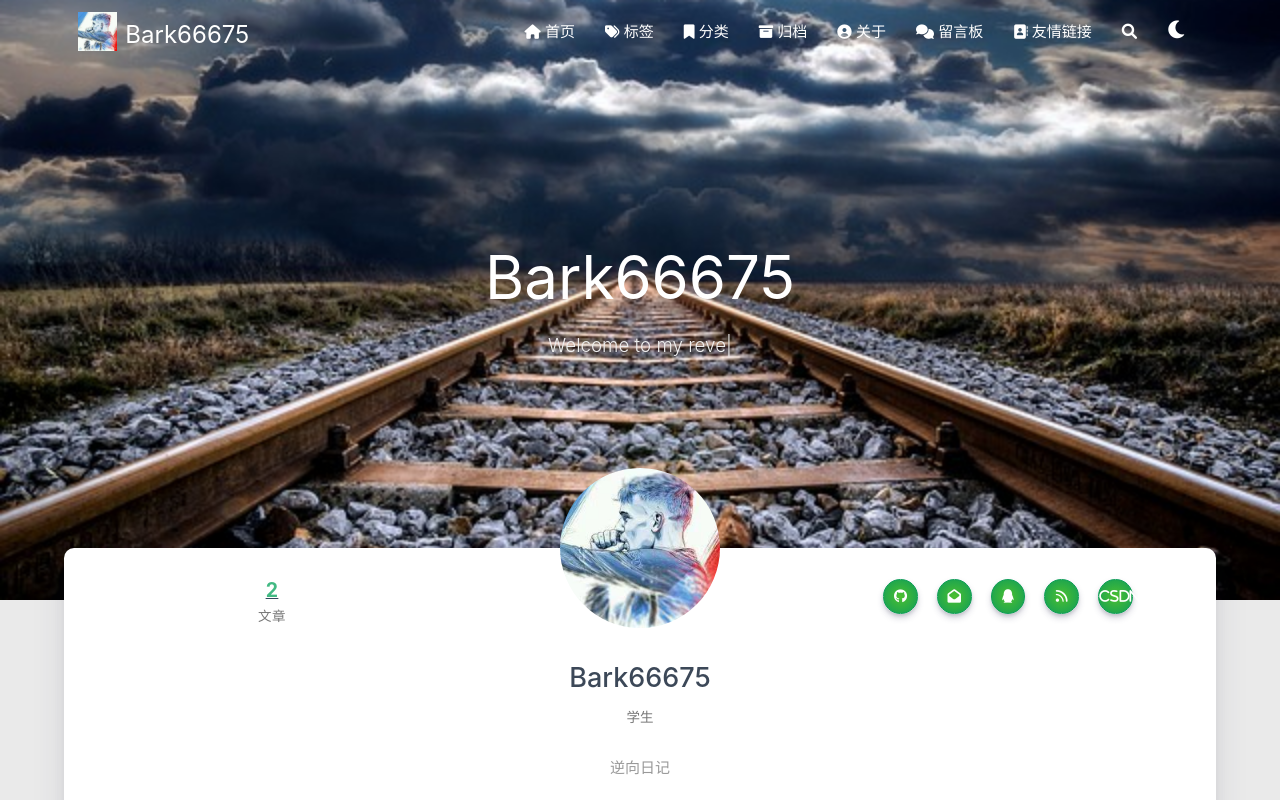
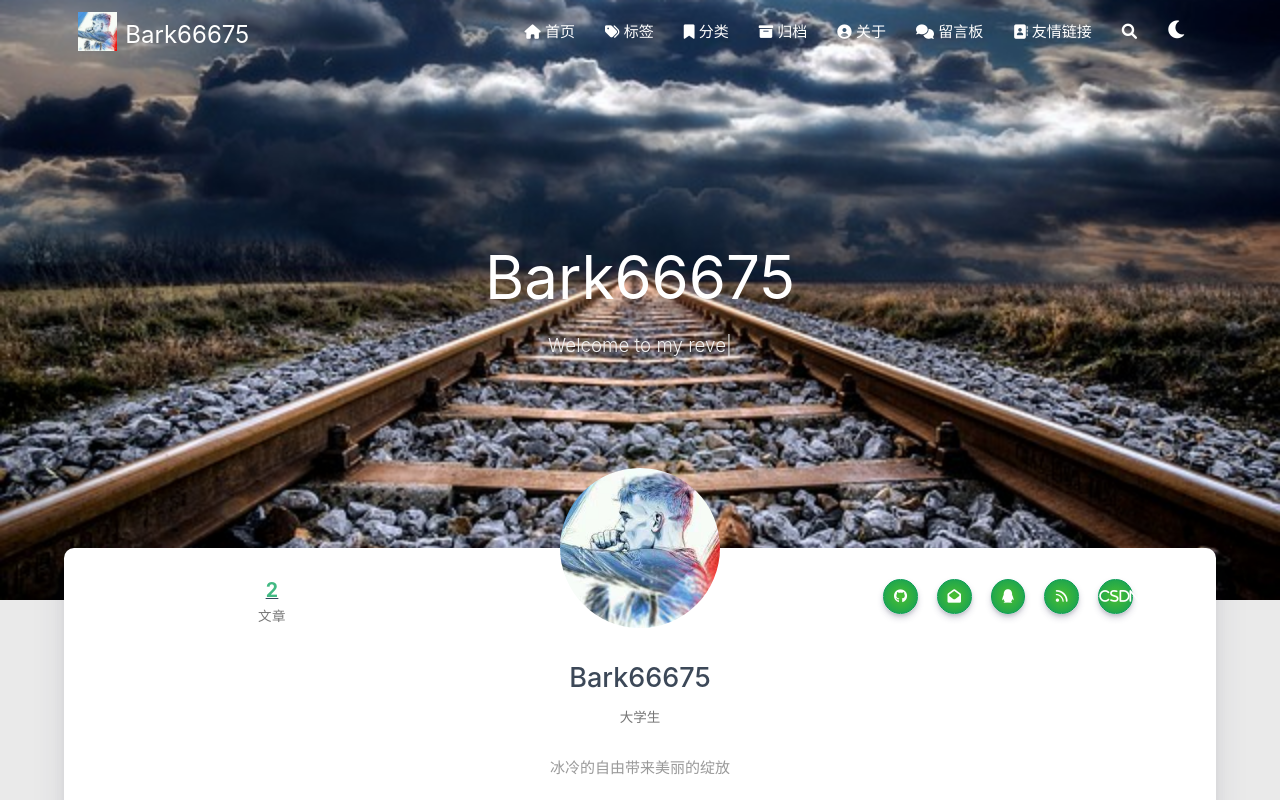
Before and after one commit to Bark66675/Bark66675.github.io, a plain HTML site: page about/index.html in a window 1280 px wide. Shown: the top 800 px of the page. Drawn offline with Linux system fonts and the light colour scheme; some packages are replaced by stand-ins of ours; no server answers; a script that the page names is missing.

Commit message:
Site updated: 2025-01-15 23:20:26

```diff
--- a/about/index.html
+++ b/about/index.html
@@ -371,7 +371,7 @@
 
                                 </div>
                                 <div class="title">Bark66675</div>
-                                <div class="career">学生</div>
+                                <div class="career">大学生</div>
                                 <div class="social-link hide-on-large-only" data-aos="zoom-in-left">
 
     <a href="https://github.com/Bark66675" class="tooltipped" target="_blank" data-tooltip="访问我的GitHub" data-position="top" data-delay="50">
@@ -459,7 +459,7 @@
                     </div>
                 </div>
 
-                <div class="introduction center-align" data-aos="fade-up">逆向日记</div>
+                <div class="introduction center-align" data-aos="fade-up">冰冷的自由带来美丽的绽放</div>
 
                 <style type="text/css">
     #posts-chart,
@@ -681,7 +681,7 @@
         <meting-js class="col l8 offset-l2 m10 offset-m1 s12"
                    server="netease"
                    type="album"
-                   id="s75bDtmt5JSg"
+                   id="1515088"
                    fixed='true'
                    autoplay='false'
                    theme='#42b983'
```
Also changed, not shown: 2025/01/14/hello-world/index.html (+1 -1 lines), 2025/01/14/my-first-blog/index.html (+1 -1 lines), 404/index.html (+1 -1 lines), archives/2025/01/index.html (+1 -1 lines), archives/2025/index.html (+1 -1 lines), archives/index.html (+1 -1 lines), categories/index.html (+1 -1 lines), contact/index.html (+1 -1 lines), friends/index.html (+1 -1 lines), index.html (+1 -1 lines), tags/index.html (+1 -1 lines), medias/reward/wechat.png (renamed from medias/reward/wehchat.png).
